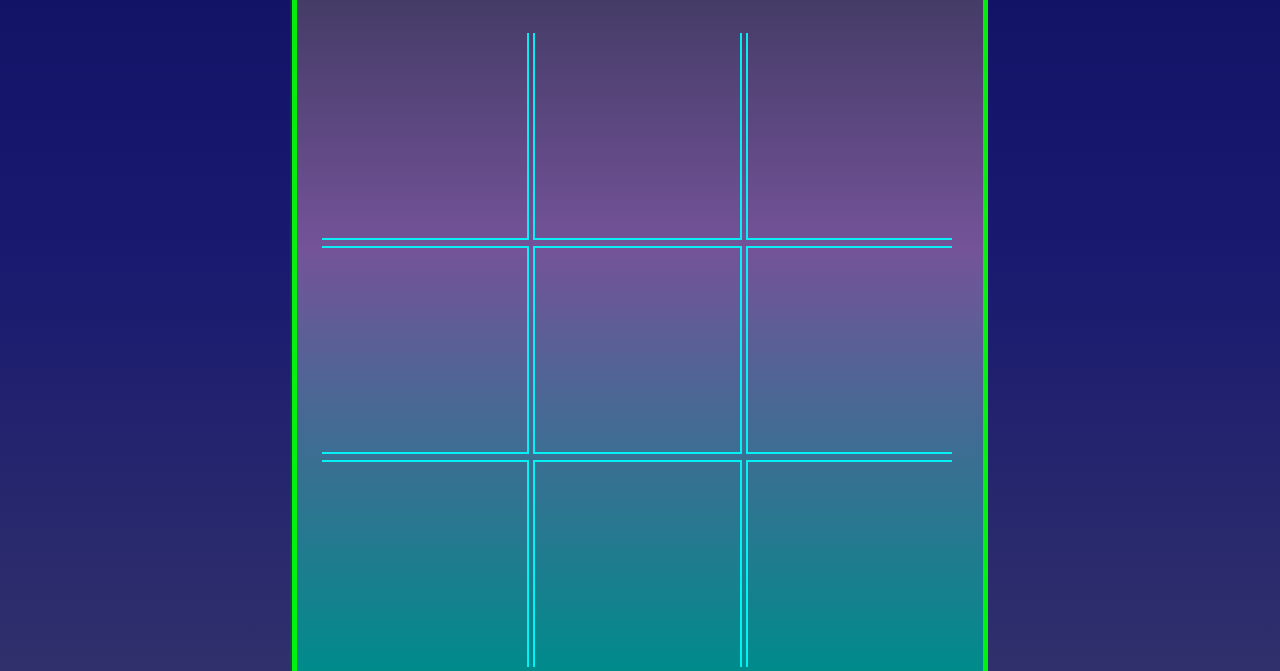
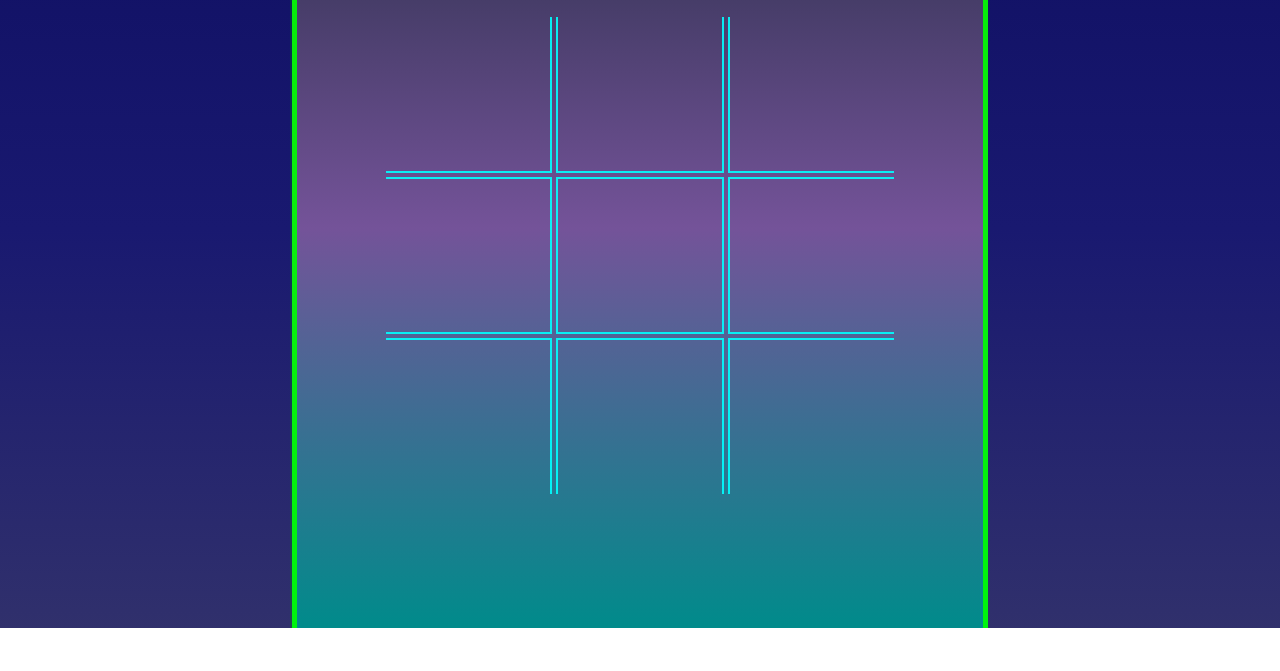
Before and after one commit to pcmueller/tic-tac-toe, a plain HTML site: page index.html in a window 1280 px wide. Shown: the part 172-843 px from the top of the page. After the commit the page ends 800 px from the top, so only its background shows below. Drawn offline with Linux system fonts and the light colour scheme; a web font is replaced by a local one.

Commit message:
Fix page height issue

```diff
--- a/styles.css
+++ b/styles.css
@@ -29,8 +29,10 @@ body {
   width: 54%;
   order: 2;
   color: #00ff00;
-  border-left: 5px solid rgba(0, 255, 0, 0.9);;
-  border-right: 5px solid rgba(0, 255, 0, 0.9);;
+  border-left: 5px solid rgba(0, 255, 0, 0.9);
+  ;
+  border-right: 5px solid rgba(0, 255, 0, 0.9);
+  ;
   background-image: linear-gradient(#242c44, #745399, #008B8B);
   box-shadow: 0 2px 0 2px rgba(0, 150, 0, 0.2);
   /* flex: 1; */
@@ -63,10 +65,10 @@ body {
 .game-grid {
   display: flex;
   flex-flow: row wrap;
-  /* justify-content: space-around; */
-  margin-top: 5em;
-  width: 40em;
-  height: 40em;
+  justify-content: space-around;
+  margin: 4em 2em 2em 2em;
+  width: 40vw;
+  height: 30em;
   padding: 0;
 }
 
```
